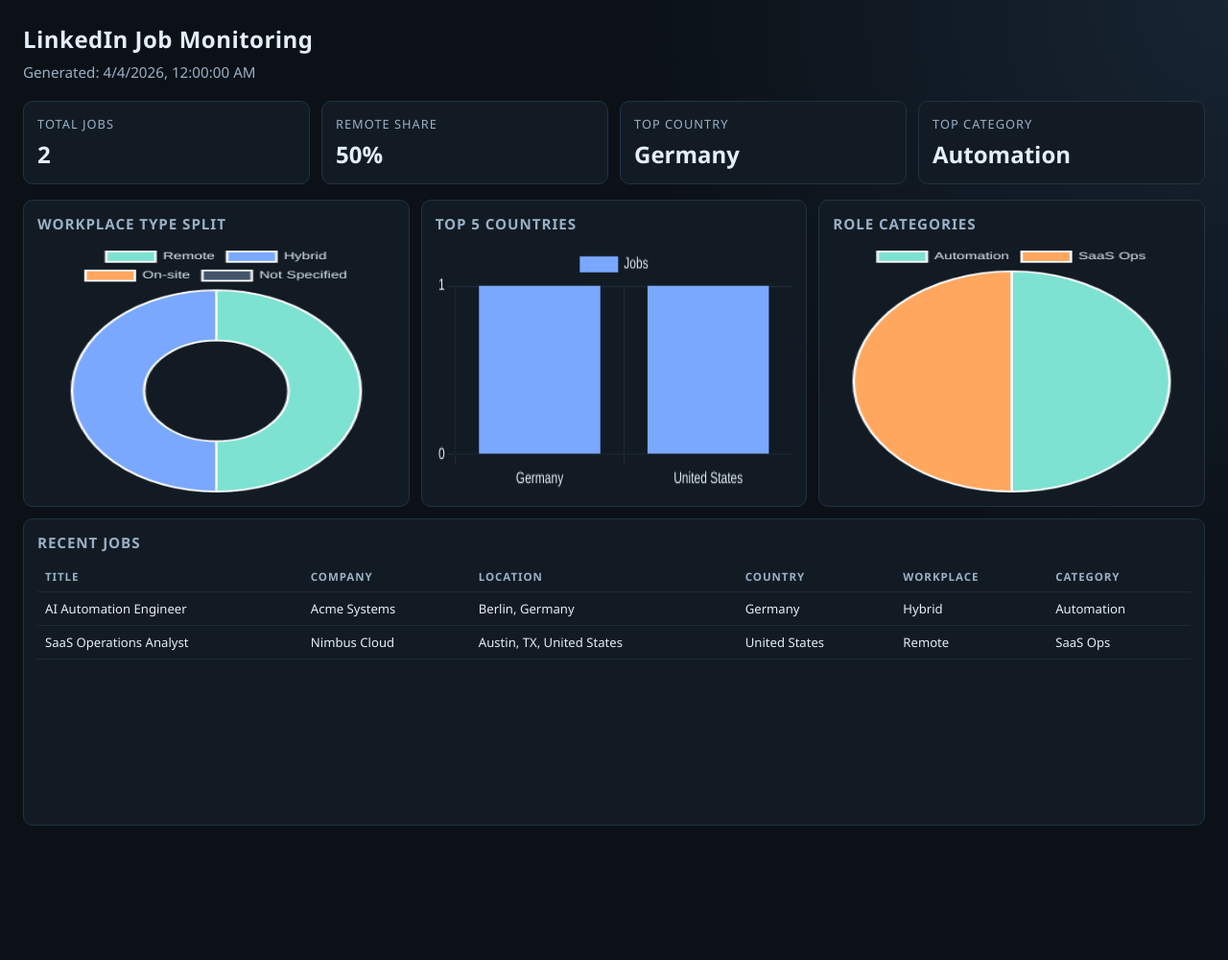
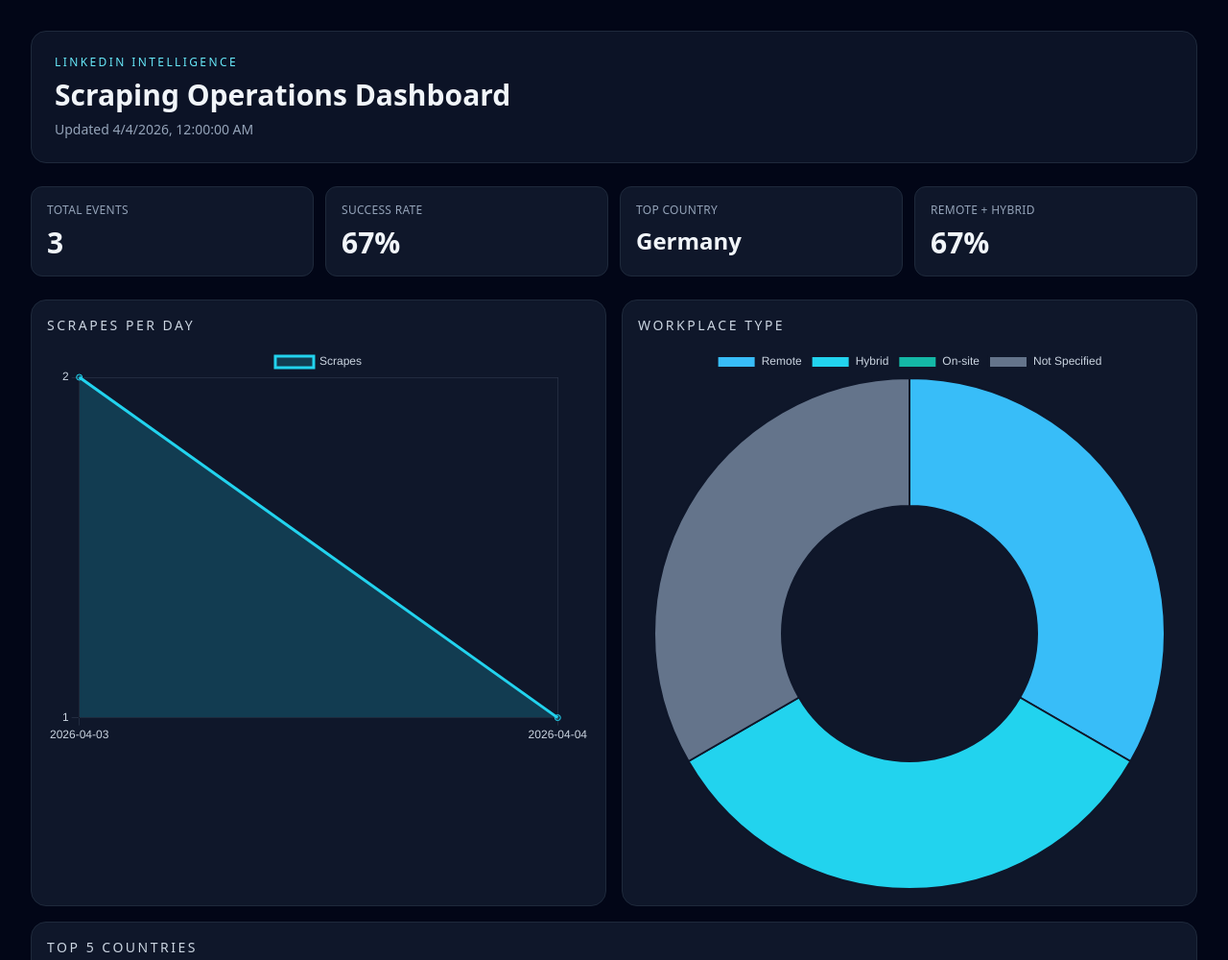
Before and after one commit to vakoSV/linkedingJobScraperOnAlert, a website: page index.html in a window 1280 px wide. Shown: the top 1000 px of the page at 96% size. Before the commit the page ends 884 px from the top, so only its background shows below. Drawn offline with nearby package versions, Linux system fonts and the light colour scheme.

Commit message:
feat: add github action scraper pipeline and stats dashboard

```diff
--- a/data/stats.json
+++ b/data/stats.json
@@ -1,30 +1,30 @@
 {
-  "schema_version": 2,
+  "schema_version": 3,
   "generated_at": "2026-04-04T00:00:00.000Z",
-  "jobs": [
+  "events": [
     {
+      "timestamp": "2026-04-03T08:11:10.000Z",
       "job_id": "4381917765",
-      "title": "AI Automation Engineer",
       "company": "Acme Systems",
-      "description": "Lead implementation of AI-first automation workflows across GTM and support teams.",
-      "location": "Berlin, Germany",
       "country": "Germany",
       "workplace_type": "Hybrid",
-      "category": "Automation",
-      "job_url": "https://www.linkedin.com/jobs/view/4381917765/",
-      "processed_at": "2026-04-04T00:00:00.000Z"
+      "success_status": "success"
     },
     {
+      "timestamp": "2026-04-03T09:45:31.000Z",
       "job_id": "4393886998",
-      "title": "SaaS Operations Analyst",
       "company": "Nimbus Cloud",
-      "description": "Drive platform operations, reporting health, and automation for subscription tooling.",
-      "location": "Austin, TX, United States",
       "country": "United States",
       "workplace_type": "Remote",
-      "category": "SaaS Ops",
-      "job_url": "https://www.linkedin.com/jobs/view/4393886998/",
-      "processed_at": "2026-04-04T00:00:00.000Z"
+      "success_status": "success"
+    },
+    {
+      "timestamp": "2026-04-04T06:02:12.000Z",
+      "job_id": "4381917765",
+      "company": "Unknown",
+      "country": "Unknown",
+      "workplace_type": "Not Specified",
+      "success_status": "failed"
     }
   ]
 }
--- a/index.html
+++ b/index.html
@@ -3,288 +3,164 @@
   <head>
     <meta charset="UTF-8" />
     <meta name="viewport" content="width=device-width, initial-scale=1.0" />
-    <title>LinkedIn Monitoring Dashboard</title>
+    <title>LinkedIn Scrape Monitor</title>
+    <script src="https://cdn.tailwindcss.com"></script>
     <script src="https://cdn.jsdelivr.net/npm/chart.js@4.4.3/dist/chart.umd.min.js"></script>
-    <style>
-      :root {
-        --bg: #0b1117;
-        --panel: #121b24;
-        --panel-border: #223143;
-        --text: #e4eef8;
-        --subtle: #9ab0c6;
-        --accent: #7de2d1;
-        --accent-2: #7aa8ff;
-        --accent-3: #ffa75f;
-        --accent-4: #a68cff;
-      }
+  </head>
+  <body class="min-h-screen bg-slate-950 text-slate-100">
+    <div class="mx-auto max-w-7xl px-4 py-8 md:px-8">
+      <header class="mb-6 rounded-2xl border border-slate-800 bg-slate-900/80 p-6">
+        <p class="text-xs uppercase tracking-[0.2em] text-cyan-300">LinkedIn Intelligence</p>
+        <h1 class="mt-2 text-2xl font-semibold md:text-3xl">Scraping Operations Dashboard</h1>
+        <p id="generatedAt" class="mt-2 text-sm text-slate-400">Loading...</p>
+      </header>
 
-      * {
-        box-sizing: border-box;
-      }
+      <section class="mb-6 grid grid-cols-1 gap-3 md:grid-cols-4">
+        <div class="rounded-xl border border-slate-800 bg-slate-900 p-4">
+          <p class="text-xs uppercase tracking-wide text-slate-400">Total Events</p>
+          <p id="totalEvents" class="mt-2 text-3xl font-semibold">0</p>
+        </div>
+        <div class="rounded-xl border border-slate-800 bg-slate-900 p-4">
+          <p class="text-xs uppercase tracking-wide text-slate-400">Success Rate</p>
+          <p id="successRate" class="mt-2 text-3xl font-semibold">0%</p>
+        </div>
+        <div class="rounded-xl border border-slate-800 bg-slate-900 p-4">
+          <p class="text-xs uppercase tracking-wide text-slate-400">Top Country</p>
+          <p id="topCountry" class="mt-2 text-2xl font-semibold">-</p>
+        </div>
+        <div class="rounded-xl border border-slate-800 bg-slate-900 p-4">
+          <p class="text-xs uppercase tracking-wide text-slate-400">Remote + Hybrid</p>
+          <p id="remoteHybridShare" class="mt-2 text-3xl font-semibold">0%</p>
+        </div>
+      </section>
 
-      body {
-        margin: 0;
-        font-family: "IBM Plex Sans", "Segoe UI", sans-serif;
-        color: var(--text);
-        background: radial-gradient(circle at top right, #172432 0%, var(--bg) 40%), var(--bg);
-      }
-
-      .container {
-        max-width: 1280px;
-        margin: 0 auto;
-        padding: 24px;
-      }
-
-      h1 {
-        margin: 0 0 8px;
-        font-size: 1.5rem;
-        letter-spacing: 0.02em;
-      }
-
-      .subhead {
-        margin: 0 0 20px;
-        color: var(--subtle);
-        font-size: 0.95rem;
-      }
-
-      .metrics {
-        display: grid;
-        grid-template-columns: repeat(4, minmax(0, 1fr));
-        gap: 12px;
-        margin-bottom: 16px;
-      }
-
-      .metric {
-        background: var(--panel);
-        border: 1px solid var(--panel-border);
-        border-radius: 10px;
-        padding: 14px;
-      }
-
-      .metric .label {
-        color: var(--subtle);
-        font-size: 0.8rem;
-        text-transform: uppercase;
-        letter-spacing: 0.08em;
-      }
-
-      .metric .value {
-        margin-top: 6px;
-        font-size: 1.5rem;
-        font-weight: 700;
-      }
-
-      .grid {
-        display: grid;
-        grid-template-columns: repeat(3, minmax(0, 1fr));
-        gap: 12px;
-      }
-
-      .panel {
-        background: var(--panel);
-        border: 1px solid var(--panel-border);
-        border-radius: 10px;
-        padding: 14px;
-        min-height: 320px;
-      }
-
-      .panel h2 {
-        margin: 0 0 10px;
-        font-size: 0.95rem;
-        letter-spacing: 0.06em;
-        text-transform: uppercase;
-        color: var(--subtle);
-      }
-
-      canvas {
-        width: 100% !important;
-        height: 260px !important;
-      }
-
-      .table-panel {
-        margin-top: 12px;
-        overflow-x: auto;
-      }
-
-      table {
-        width: 100%;
-        border-collapse: collapse;
-        font-size: 0.82rem;
-      }
-
-      th,
-      td {
-        text-align: left;
-        padding: 8px;
-        border-bottom: 1px solid #1f2a38;
-      }
-
-      th {
-        color: var(--subtle);
-        text-transform: uppercase;
-        font-size: 0.72rem;
-        letter-spacing: 0.08em;
-      }
-
-      @media (max-width: 960px) {
-        .metrics {
-          grid-template-columns: repeat(2, minmax(0, 1fr));
-        }
-
-        .grid {
-          grid-template-columns: 1fr;
-        }
-      }
-    </style>
-  </head>
-  <body>
-    <div class="container">
-      <h1>LinkedIn Job Monitoring</h1>
-      <p class="subhead" id="generatedAt">Loading dataset...</p>
-
-      <div class="metrics">
-        <div class="metric">
-          <div class="label">Total Jobs</div>
-          <div class="value" id="totalJobs">0</div>
-        </div>
-        <div class="metric">
-          <div class="label">Remote Share</div>
-          <div class="value" id="remoteShare">0%</div>
-        </div>
-        <div class="metric">
-          <div class="label">Top Country</div>
-          <div class="value" id="topCountry">-</div>
-        </div>
-        <div class="metric">
-          <div class="label">Top Category</div>
-          <div class="value" id="topCategory">-</div>
-        </div>
-      </div>
-
-      <div class="grid">
-        <div class="panel">
-          <h2>Workplace Type Split</h2>
-          <canvas id="workplaceChart"></canvas>
-        </div>
-        <div class="panel">
-          <h2>Top 5 Countries</h2>
-          <canvas id="countryChart"></canvas>
-        </div>
-        <div class="panel">
-          <h2>Role Categories</h2>
-          <canvas id="categoryChart"></canvas>
-        </div>
-      </div>
-
-      <div class="panel table-panel">
-        <h2>Recent Jobs</h2>
-        <table>
-          <thead>
-            <tr>
-              <th>Title</th>
-              <th>Company</th>
-              <th>Location</th>
-              <th>Country</th>
-              <th>Workplace</th>
-              <th>Category</th>
-            </tr>
-          </thead>
-          <tbody id="jobsTable"></tbody>
-        </table>
-      </div>
+      <section class="grid grid-cols-1 gap-4 lg:grid-cols-2">
+        <article class="rounded-2xl border border-slate-800 bg-slate-900 p-4">
+          <h2 class="mb-3 text-sm font-medium uppercase tracking-[0.18em] text-slate-300">Scrapes Per Day</h2>
+          <canvas id="scrapesPerDayChart" height="220"></canvas>
+        </article>
+        <article class="rounded-2xl border border-slate-800 bg-slate-900 p-4">
+          <h2 class="mb-3 text-sm font-medium uppercase tracking-[0.18em] text-slate-300">Workplace Type</h2>
+          <canvas id="workplaceChart" height="220"></canvas>
+        </article>
+        <article class="rounded-2xl border border-slate-800 bg-slate-900 p-4 lg:col-span-2">
+          <h2 class="mb-3 text-sm font-medium uppercase tracking-[0.18em] text-slate-300">Top 5 Countries</h2>
+          <canvas id="countryChart" height="200"></canvas>
+        </article>
+      </section>
     </div>
 
     <script>
-      const palette = ["#7de2d1", "#7aa8ff", "#ffa75f", "#a68cff", "#f2759c", "#89dd6f"];
+      const chartTextColor = "#cbd5e1";
+      const chartGridColor = "rgba(148, 163, 184, 0.15)";
 
-      function normalizeWorkplace(value) {
-        const normalized = (value || "").toLowerCase();
-        if (normalized.includes("remote")) return "Remote";
-        if (normalized.includes("hybrid")) return "Hybrid";
-        if (normalized.includes("on-site") || normalized.includes("onsite") || normalized.includes("on site")) {
-          return "On-site";
+      const normalizeWorkplace = (value) => {
+        const text = String(value || "").toLowerCase();
+        if (text.includes("remote")) return "Remote";
+        if (text.includes("hybrid")) return "Hybrid";
+        if (text.includes("on-site") || text.includes("on site") || text.includes("onsite")) return "On-site";
+        return "Not Specified";
+      };
+
+      const countBy = (items, selector) => {
+        const output = new Map();
+        for (const item of items) {
+          const key = selector(item);
+          output.set(key, (output.get(key) || 0) + 1);
         }
-        return "Not Specified";
-      }
+        return output;
+      };
 
-      function parseCountry(location) {
-        if (!location || typeof location !== "string") return "Unknown";
-        const parts = location.split(",").map((part) => part.trim()).filter(Boolean);
-        if (parts.length === 0) return "Unknown";
-        const last = parts[parts.length - 1];
-        const upper = last.toUpperCase();
-        if (upper === "US" || upper === "USA" || upper === "U.S." || upper === "U.S.A." || upper === "UNITED STATES") {
-          return "United States";
-        }
-        if (upper === "UK" || upper === "U.K." || upper === "UNITED KINGDOM") return "United Kingdom";
-        return last;
-      }
-
-      function countBy(items, getter) {
-        const counts = new Map();
-        items.forEach((item) => {
-          const key = getter(item);
-          counts.set(key, (counts.get(key) || 0) + 1);
-        });
-        return counts;
-      }
-
-      function topKey(map) {
-        let winner = "-";
+      const bestKey = (map) => {
+        let candidate = "-";
         let max = -1;
-        map.forEach((value, key) => {
+        for (const [key, value] of map.entries()) {
           if (value > max) {
-            winner = key;
+            candidate = key;
             max = value;
           }
-        });
-        return winner;
         }
+        return candidate;
+      };
 
-      async function boot() {
+      const dayKey = (timestamp) => {
+        const date = new Date(timestamp);
+        if (Number.isNaN(date.getTime())) return "Unknown";
+        return date.toISOString().slice(0, 10);
+      };
+
+      const render = async () => {
         const response = await fetch("./data/stats.json", { cache: "no-store" });
         const data = await response.json();
-        const jobs = Array.isArray(data.jobs) ? data.jobs : [];
+        const events = Array.isArray(data.events) ? data.events : [];
 
-        const enriched = jobs.map((job) => ({
-          ...job,
-          workplace_type: normalizeWorkplace(job.workplace_type),
-          country: job.country || parseCountry(job.location),
-          category: job.category || "Other"
-        }));
+        const successEvents = events.filter((event) => event.success_status === "success");
+        const total = events.length;
+        const successRate = total ? Math.round((successEvents.length / total) * 100) : 0;
 
-        document.getElementById("generatedAt").textContent = `Generated: ${new Date(data.generated_at || Date.now()).toLocaleString()}`;
-        document.getElementById("totalJobs").textContent = String(enriched.length);
+        const workplaceCounts = countBy(events, (event) => normalizeWorkplace(event.workplace_type));
+        const countryCounts = countBy(successEvents, (event) => event.country || "Unknown");
+        const dayCounts = countBy(events, (event) => dayKey(event.timestamp));
 
-        const workplaceCounts = countBy(enriched, (job) => normalizeWorkplace(job.workplace_type));
-        const countryCounts = countBy(enriched, (job) => job.country || "Unknown");
-        const categoryCounts = countBy(enriched, (job) => job.category || "Other");
+        const remoteHybridCount = (workplaceCounts.get("Remote") || 0) + (workplaceCounts.get("Hybrid") || 0);
+        const remoteHybridShare = total ? Math.round((remoteHybridCount / total) * 100) : 0;
 
-        const remoteShare = enriched.length
-          ? Math.round(((workplaceCounts.get("Remote") || 0) / enriched.length) * 100)
-          : 0;
+        document.getElementById("generatedAt").textContent = `Updated ${new Date(
+          data.generated_at || Date.now(),
+        ).toLocaleString()}`;
+        document.getElementById("totalEvents").textContent = String(total);
+        document.getElementById("successRate").textContent = `${successRate}%`;
+        document.getElementById("topCountry").textContent = bestKey(countryCounts);
+        document.getElementById("remoteHybridShare").textContent = `${remoteHybridShare}%`;
 
-        document.getElementById("remoteShare").textContent = `${remoteShare}%`;
-        document.getElementById("topCountry").textContent = topKey(countryCounts);
-        document.getElementById("topCategory").textContent = topKey(categoryCounts);
+        const sortedDays = Array.from(dayCounts.entries()).sort((a, b) => a[0].localeCompare(b[0]));
+        new Chart(document.getElementById("scrapesPerDayChart"), {
+          type: "line",
+          data: {
+            labels: sortedDays.map(([day]) => day),
+            datasets: [
+              {
+                label: "Scrapes",
+                data: sortedDays.map(([, value]) => value),
+                borderColor: "#22d3ee",
+                backgroundColor: "rgba(34, 211, 238, 0.2)",
+                fill: true,
+                tension: 0.3,
+                pointRadius: 3,
+              },
+            ],
+          },
+          options: {
+            plugins: {
+              legend: { labels: { color: chartTextColor } },
+            },
+            scales: {
+              x: { ticks: { color: chartTextColor }, grid: { color: chartGridColor } },
+              y: { ticks: { color: chartTextColor, precision: 0 }, grid: { color: chartGridColor } },
+            },
+          },
+        });
 
         new Chart(document.getElementById("workplaceChart"), {
           type: "doughnut",
           data: {
             labels: ["Remote", "Hybrid", "On-site", "Not Specified"],
-            datasets: [{
+            datasets: [
+              {
                 data: [
                   workplaceCounts.get("Remote") || 0,
                   workplaceCounts.get("Hybrid") || 0,
                   workplaceCounts.get("On-site") || 0,
-                workplaceCounts.get("Not Specified") || 0
+                  workplaceCounts.get("Not Specified") || 0,
                 ],
-              backgroundColor: [palette[0], palette[1], palette[2], "#44556a"]
-            }]
+                backgroundColor: ["#38bdf8", "#22d3ee", "#14b8a6", "#64748b"],
+                borderColor: "#0f172a",
+              },
+            ],
           },
           options: {
-            plugins: { legend: { labels: { color: "#e4eef8" } } }
-          }
+            plugins: { legend: { labels: { color: chartTextColor } } },
+          },
         });
 
         const topCountries = Array.from(countryCounts.entries())
@@ -294,54 +170,27 @@
         new Chart(document.getElementById("countryChart"), {
           type: "bar",
           data: {
-            labels: topCountries.map((entry) => entry[0]),
-            datasets: [{
-              label: "Jobs",
-              data: topCountries.map((entry) => entry[1]),
-              backgroundColor: palette[1]
-            }]
+            labels: topCountries.map(([country]) => country),
+            datasets: [
+              {
+                label: "Successful Scrapes",
+                data: topCountries.map(([, count]) => count),
+                backgroundColor: "#0ea5e9",
+                borderRadius: 8,
+              },
+            ],
           },
           options: {
+            plugins: { legend: { labels: { color: chartTextColor } } },
             scales: {
-              x: { ticks: { color: "#e4eef8" }, grid: { color: "#1f2a38" } },
-              y: { ticks: { color: "#e4eef8", precision: 0 }, grid: { color: "#1f2a38" } }
+              x: { ticks: { color: chartTextColor }, grid: { color: chartGridColor } },
+              y: { ticks: { color: chartTextColor, precision: 0 }, grid: { color: chartGridColor } },
             },
-            plugins: { legend: { labels: { color: "#e4eef8" } } }
-          }
+          },
         });
+      };
 
-        new Chart(document.getElementById("categoryChart"), {
-          type: "pie",
-          data: {
-            labels: Array.from(categoryCounts.keys()),
-            datasets: [{
-              data: Array.from(categoryCounts.values()),
-              backgroundColor: [palette[0], palette[2], palette[3], palette[4], palette[5]]
-            }]
-          },
-          options: {
-            plugins: { legend: { labels: { color: "#e4eef8" } } }
-          }
-        });
-
-        const tableBody = document.getElementById("jobsTable");
-        tableBody.innerHTML = enriched
-          .slice(0, 12)
-          .map(
-            (job) =>
-              `<tr>
-                <td>${job.title || "-"}</td>
-                <td>${job.company || "-"}</td>
-                <td>${job.location || "-"}</td>
-                <td>${job.country || "Unknown"}</td>
-                <td>${normalizeWorkplace(job.workplace_type)}</td>
-                <td>${job.category || "Other"}</td>
-              </tr>`,
-          )
-          .join("");
-      }
-
-      boot();
+      render();
     </script>
   </body>
 </html>
--- a/package.json
+++ b/package.json
@@ -6,10 +6,12 @@
   "scripts": {
     "dev": "wrangler dev",
     "deploy": "wrangler deploy",
-    "typecheck": "tsc --noEmit"
+    "typecheck": "tsc --noEmit",
+    "scrape": "node index.js"
   },
   "dependencies": {
-    "@cloudflare/puppeteer": "^0.0.14"
+    "@cloudflare/puppeteer": "^0.0.14",
+    "puppeteer": "^24.6.1"
   },
   "devDependencies": {
     "@cloudflare/workers-types": "^4.20260403.0",
```
Also changed, not shown: index.js (added, +285 -0 lines), .github/workflows/scrape.yml (added), 1 other file. Lines whose indentation alone changed are shown as unchanged.
